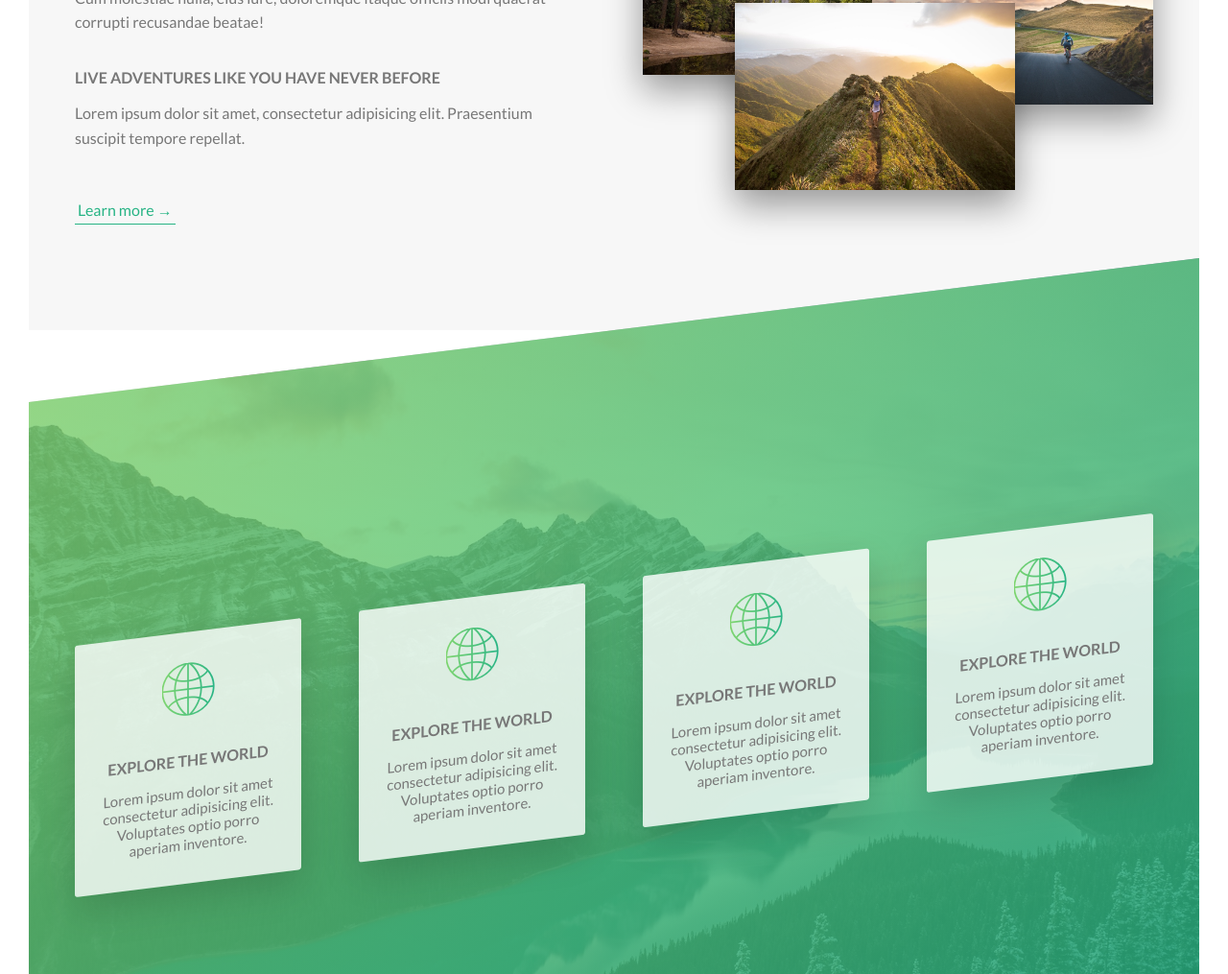
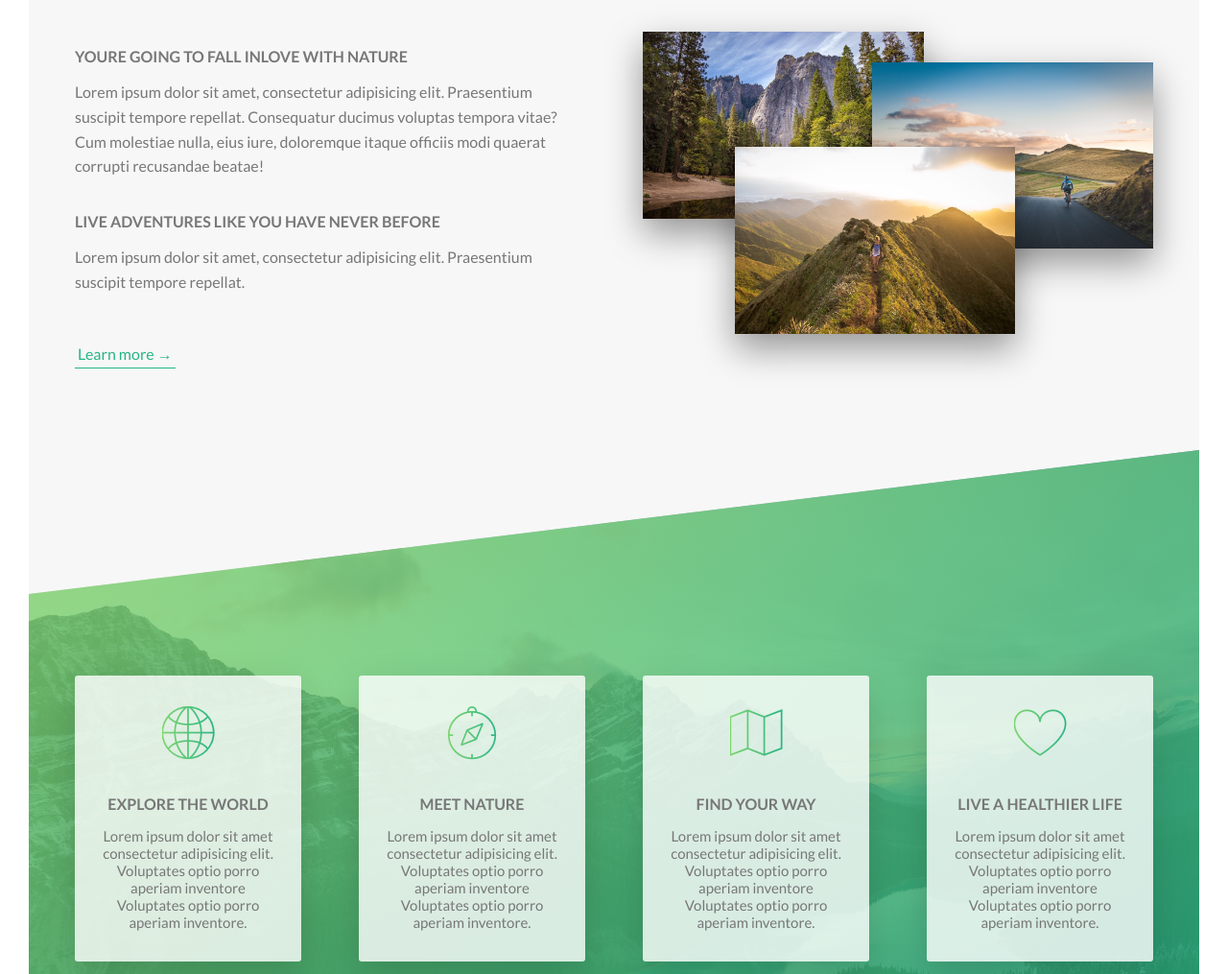
Before and after one commit to noorali180/Natours-Website, a website: page index.html in a window 1280 px wide. Shown: the part 964-1979 px from the top of the page at 96% size. Drawn offline with Linux system fonts and the light colour scheme.

Commit message:
fetures section

```diff
--- a/index.html
+++ b/index.html
@@ -101,34 +101,34 @@
                 <i class="features-box__icon icon-basic-world"></i>
                 <h3 class="heading-tertiary u-margin-bottom-small">explore the world</h3>
                 <p class="features-box__text">
-                  Lorem ipsum dolor sit amet consectetur adipisicing elit. Voluptates optio porro aperiam inventore.
+                  Lorem ipsum dolor sit amet consectetur adipisicing elit. Voluptates optio porro aperiam inventore Voluptates optio porro aperiam inventore.
                 </p>
               </div>
             </div>
             <div class="col-1-of-4">
               <div class="features-box">
-                <i class="features-box__icon icon-basic-world"></i>
-                <h3 class="heading-tertiary u-margin-bottom-small">explore the world</h3>
+                <i class="features-box__icon icon-basic-compass"></i>
+                <h3 class="heading-tertiary u-margin-bottom-small">meet nature</h3>
                 <p class="features-box__text">
-                  Lorem ipsum dolor sit amet consectetur adipisicing elit. Voluptates optio porro aperiam inventore.
+                  Lorem ipsum dolor sit amet consectetur adipisicing elit. Voluptates optio porro aperiam inventore Voluptates optio porro aperiam inventore.
                 </p>
               </div>
             </div>
             <div class="col-1-of-4">
               <div class="features-box">
-                <i class="features-box__icon icon-basic-world"></i>
-                <h3 class="heading-tertiary u-margin-bottom-small">explore the world</h3>
+                <i class="features-box__icon icon-basic-map"></i>
+                <h3 class="heading-tertiary u-margin-bottom-small">find your way</h3>
                 <p class="features-box__text">
-                  Lorem ipsum dolor sit amet consectetur adipisicing elit. Voluptates optio porro aperiam inventore.
+                  Lorem ipsum dolor sit amet consectetur adipisicing elit. Voluptates optio porro aperiam inventore Voluptates optio porro aperiam inventore.
                 </p>
               </div>
             </div>
             <div class="col-1-of-4">
               <div class="features-box">
-                <i class="features-box__icon icon-basic-world"></i>
-                <h3 class="heading-tertiary u-margin-bottom-small">explore the world</h3>
+                <i class="features-box__icon icon-basic-heart"></i>
+                <h3 class="heading-tertiary u-margin-bottom-small">live a healthier life</h3>
                 <p class="features-box__text">
-                  Lorem ipsum dolor sit amet consectetur adipisicing elit. Voluptates optio porro aperiam inventore.
+                  Lorem ipsum dolor sit amet consectetur adipisicing elit. Voluptates optio porro aperiam inventore Voluptates optio porro aperiam inventore.
                 </p>
               </div>
             </div>
--- a/sass/components/_features-box.scss
+++ b/sass/components/_features-box.scss
@@ -5,6 +5,8 @@
   text-align: center;
   border-radius: 3px;
   box-shadow: 0 1.5rem 4rem rgba($color-black, 0.15);
+  transition: transform 0.3s ease;
+  cursor: pointer;
 
   &__icon {
     font-size: 5.5rem;
@@ -16,8 +18,12 @@
       $color-primary-dark
     );
     color: transparent;
+    -webkit-background-clip: text;
     background-clip: text;
-    -webkit-background-clip: text;
+  }
 
+  &:hover {
+    transform: translateY(-1.5rem) scale(1.03);
+    box-shadow: 0 1.5rem 4.5rem rgba($color-black, 0.2);
   }
 }
--- a/sass/pages/_home.scss
+++ b/sass/pages/_home.scss
@@ -1,12 +1,13 @@
 .section {
   &-about {
-    padding: 10rem 0;
+    padding: 25rem 0rem;
     background-color: $color-grey-light-1;
     margin-top: -20vh;
   }
 
   &-features {
-    padding: 25rem 0;
+    padding: 15rem 0rem;
+    margin-top: -10rem;
     background-image: linear-gradient(
         to bottom right,
         rgba($color-primary-light, 0.8),
@@ -17,5 +18,9 @@
       background-repeat: no-repeat;
       background-position: top;
       transform: skewY(-7deg);
+
+      & > *{
+        transform: skewY(7deg);
+      }
   }
 }
```
Also changed, not shown: css/style.css.
